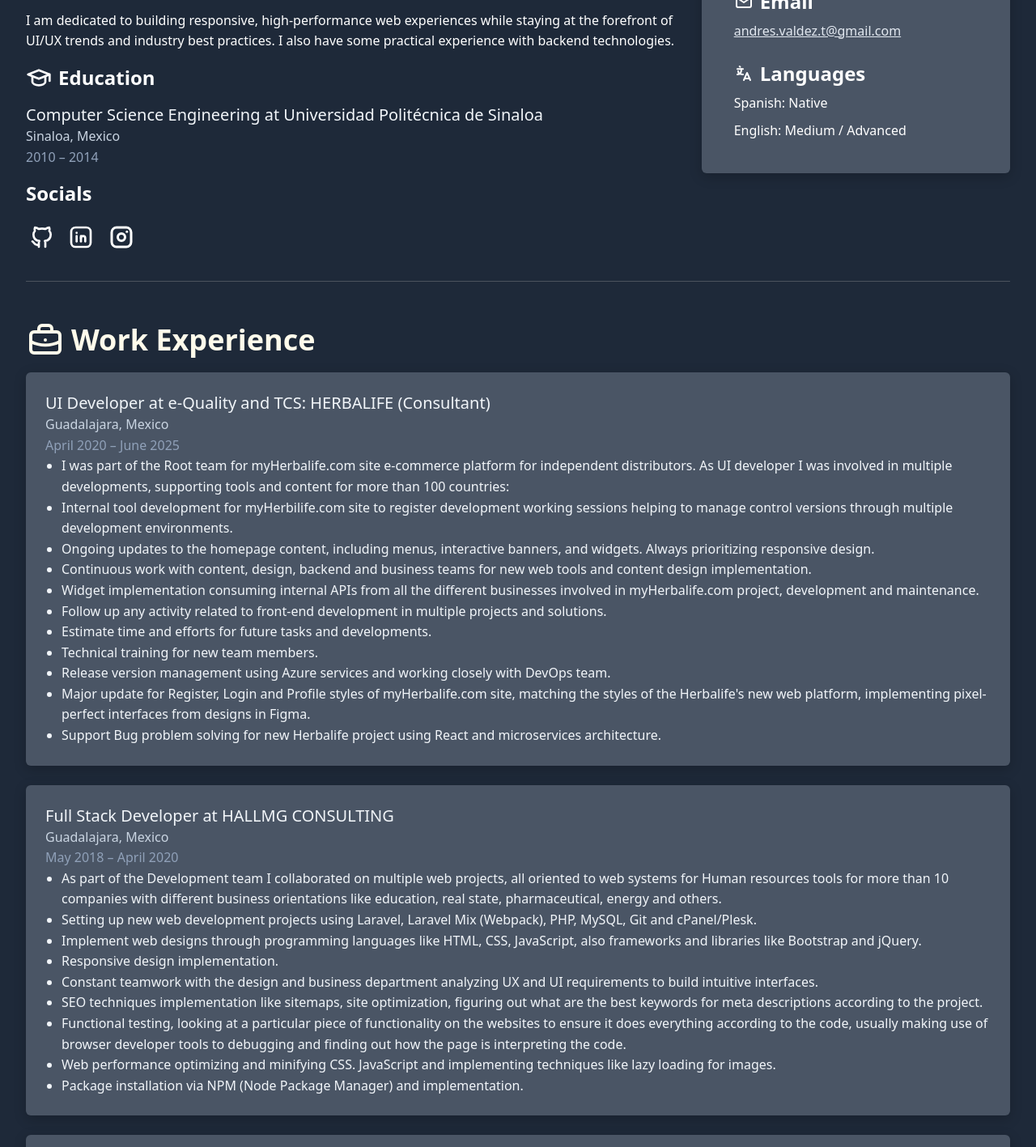
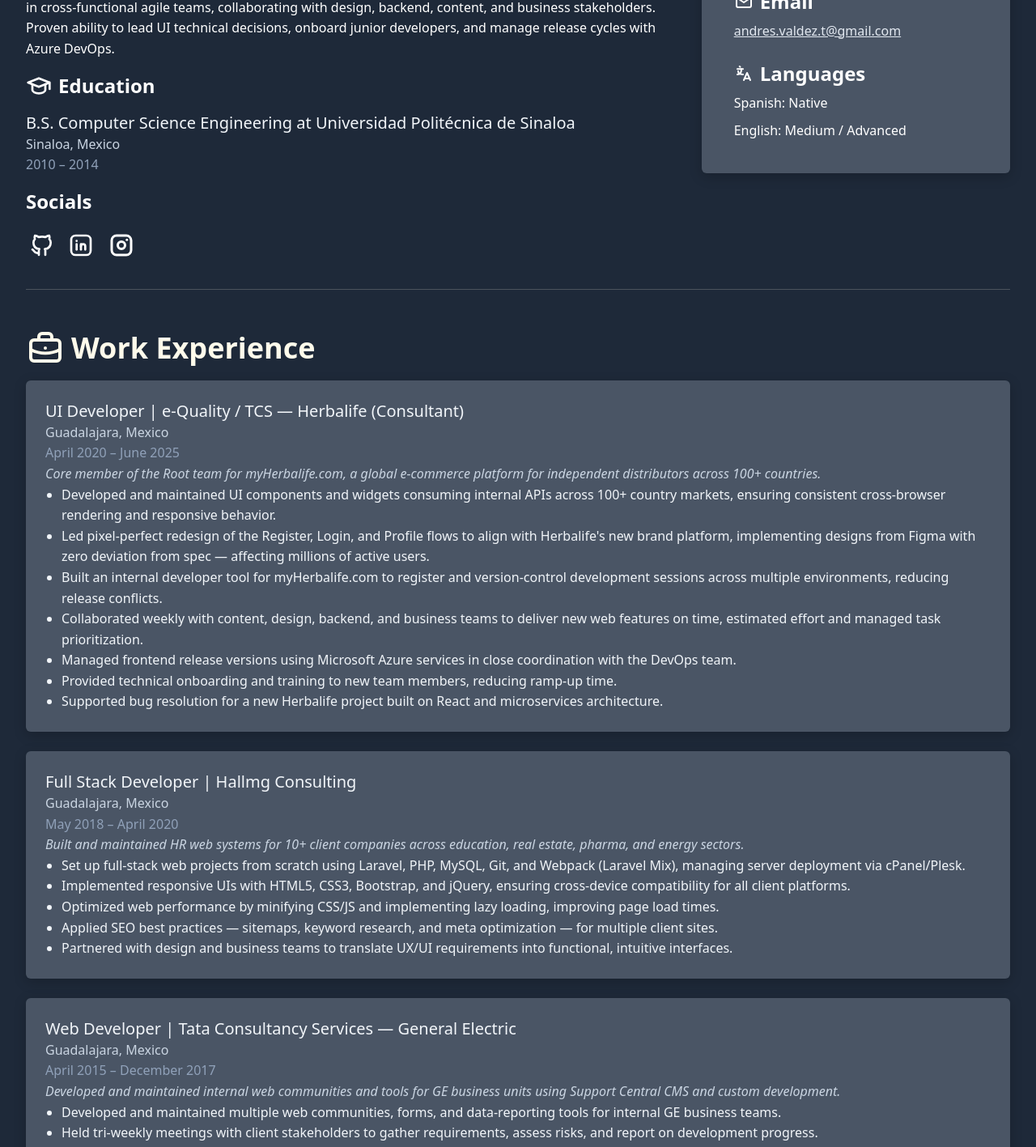
Before and after one commit to andresvaldezt/portfolio-vite-react, a React (Vite) app: page / in a window 1280 px wide. Shown: the part 280-1697 px from the top of the page at 81% size. Built offline with nearby package versions, Linux system fonts and the light colour scheme.

Commit message:
Refactor JobExperience and Home components for improved clarity and impact in descriptions

```diff
--- a/src/components/JobExperience.jsx
+++ b/src/components/JobExperience.jsx
@@ -10,49 +10,43 @@
                     </h2>
                 </header>
                 <div className='job grow flex flex-col rounded-md p-6 mb-6 bg-gray-600 light:bg-white light:shadow-[0px_4px_16px_rgb(0,0,0,0.2)] shadow-[0px_4px_16px_rgba(0,0,0,0.2)]'>
-                    <h5 className='font-medium text-lg sm:text-xl light:text-slate-700 text-slate-100'>UI Developer at e-Quality and TCS: HERBALIFE (Consultant) </h5>
+                    <h5 className='font-medium text-lg sm:text-xl light:text-slate-700 text-slate-100'>UI Developer | e-Quality / TCS — Herbalife (Consultant)</h5>
                     <p className='light:text-gray-700 text-slate-300'>Guadalajara, Mexico</p>
                     <p className='light:text-gray-500 text-slate-400'>April 2020 – June 2025</p>
+                    <p className='italic light:text-gray-700 text-slate-300'>Core member of the Root team for myHerbalife.com, a global e-commerce platform for independent distributors across 100+ countries.</p>
                     <ul className='light:text-slate-700 text-slate-100 list-disc ms-5'>
-                        <li>I was part of the Root team for myHerbalife.com site e-commerce platform for independent distributors. As UI developer I was involved in multiple developments, supporting tools and content for more than 100 countries:</li>
-                        <li>Internal tool development for myHerbilife.com site to register development working sessions helping to manage control versions through multiple development environments.</li>
-                        <li>Ongoing updates to the homepage content, including menus, interactive banners, and widgets. Always prioritizing responsive design.</li>
-                        <li>Continuous work with content, design, backend and business teams for new web tools and content design implementation.</li>
-                        <li>Widget implementation consuming internal APIs from all the different businesses involved in myHerbalife.com project, development and maintenance.</li>
-                        <li>Follow up any activity related to front-end development in multiple projects and solutions.</li>
-                        <li>Estimate time and efforts for future tasks and developments.</li>
-                        <li>Technical training for new team members.</li>
-                        <li>Release version management using Azure services and working closely with DevOps team.</li>
-                        <li>Major update for Register, Login and Profile styles of myHerbalife.com site, matching the styles of the Herbalife's new web platform, implementing pixel-perfect interfaces from designs in Figma.</li>
-                        <li>Support Bug problem solving for new Herbalife project using React and microservices architecture.</li>
+                        <li>Developed and maintained UI components and widgets consuming internal APIs across 100+ country markets, ensuring consistent cross-browser rendering and responsive behavior.</li>
+                        <li>Led pixel-perfect redesign of the Register, Login, and Profile flows to align with Herbalife's new brand platform, implementing designs from Figma with zero deviation from spec — affecting millions of active users.</li>
+                        <li>Built an internal developer tool for myHerbalife.com to register and version-control development sessions across multiple environments, reducing release conflicts.</li>
+                        <li>Collaborated weekly with content, design, backend, and business teams to deliver new web features on time, estimated effort and managed task prioritization.</li>
+                        <li>Managed frontend release versions using Microsoft Azure services in close coordination with the DevOps team.</li>
+                        <li>Provided technical onboarding and training to new team members, reducing ramp-up time.</li>
+                        <li>Supported bug resolution for a new Herbalife project built on React and microservices architecture.</li>
                     </ul>
                 </div>
                 <div className='job grow flex flex-col rounded-md p-6 mb-6 bg-gray-600 light:bg-white light:shadow-[0px_4px_16px_rgb(0,0,0,0.2)] shadow-[0px_4px_16px_rgba(0,0,0,0.2)]'>
-                    <h5 className='font-medium text-lg sm:text-xl light:text-slate-700 text-slate-100'>Full Stack Developer at HALLMG CONSULTING</h5>
+                    <h5 className='font-medium text-lg sm:text-xl light:text-slate-700 text-slate-100'>Full Stack Developer | Hallmg Consulting</h5>
                     <p className='light:text-gray-700 text-slate-300'>Guadalajara, Mexico</p>
                     <p className='light:text-gray-500 text-slate-400'>May 2018 – April 2020</p>
+                    <p className='italic light:text-gray-700 text-slate-300'>Built and maintained HR web systems for 10+ client companies across education, real estate, pharma, and energy sectors.</p>
                     <ul className='light:text-slate-700 text-slate-100 list-disc ms-5'>
-                        <li>As part of the Development team I collaborated on multiple web projects, all oriented to web systems for Human resources tools for more than 10 companies with different business orientations like education, real state, pharmaceutical, energy and others.</li>
-                        <li>Setting up new web development projects using Laravel, Laravel Mix (Webpack), PHP, MySQL, Git and cPanel/Plesk.</li>
-                        <li>Implement web designs through programming languages like HTML, CSS, JavaScript, also frameworks and libraries like Bootstrap and jQuery.</li>
-                        <li>Responsive design implementation.</li>
-                        <li>Constant teamwork with the design and business department analyzing UX and UI requirements to build intuitive interfaces.</li>
-                        <li>SEO techniques implementation like sitemaps, site optimization, figuring out what are the best keywords for meta descriptions according to the project.</li>
-                        <li>Functional testing, looking at a particular piece of functionality on the websites to ensure it does everything according to the code, usually making use of browser developer tools to debugging and finding out how the page is interpreting the code.</li>
-                        <li>Web performance optimizing and minifying CSS. JavaScript and implementing techniques like lazy loading for images.</li>
-                        <li>Package installation via NPM (Node Package Manager) and implementation.</li>
+                        <li>Set up full-stack web projects from scratch using Laravel, PHP, MySQL, Git, and Webpack (Laravel Mix), managing server deployment via cPanel/Plesk.</li>
+                        <li>Implemented responsive UIs with HTML5, CSS3, Bootstrap, and jQuery, ensuring cross-device compatibility for all client platforms.</li>
+                        <li>Optimized web performance by minifying CSS/JS and implementing lazy loading, improving page load times.</li>
+                        <li>Applied SEO best practices — sitemaps, keyword research, and meta optimization — for multiple client sites.</li>
+                        <li>Partnered with design and business teams to translate UX/UI requirements into functional, intuitive interfaces.</li>
                     </ul>
                 </div>
                 <div className='job grow flex flex-col rounded-md p-6 mb-6 bg-gray-600 light:bg-white light:shadow-[0px_4px_16px_rgb(0,0,0,0.2)] shadow-[0px_4px_16px_rgba(0,0,0,0.2)]'>
-                    <h5 className='font-medium text-lg sm:text-xl light:text-slate-700 text-slate-100'>Web Developer at TATA CONSULTANCY SERVICES (General Electric)  </h5>
+                    <h5 className='font-medium text-lg sm:text-xl light:text-slate-700 text-slate-100'>Web Developer | Tata Consultancy Services — General Electric</h5>
                     <p className='light:text-gray-700 text-slate-300'>Guadalajara, Mexico</p>
                     <p className='light:text-gray-500 text-slate-400'>April 2015 – December 2017</p>
+                    <p className='italic light:text-gray-700 text-slate-300'>Developed and maintained internal web communities and tools for GE business units using Support Central CMS and custom development.</p>
                     <ul className='light:text-slate-700 text-slate-100 list-disc ms-5'>
-                        <li>Development, maintenance and content administration for web communities and web tools working with Support Central CMS/API’s and entire custom developments.</li>
-                        <li>Meetings with the customer three times per week to take notes and analyze requirements, timelines and risks for future developments; keep the customer updated on the current developments and maintenance activities for web communities, tools, forms and databases.</li>
-                        <li>Write documentation and support users on how to use data report control tools.</li>
-                        <li>Support documentation and help desk teams in multiple solving problem tasks.</li>
-                        <li>Technical training for new team members.</li>
+                        <li>Developed and maintained multiple web communities, forms, and data-reporting tools for internal GE business teams.</li>
+                        <li>Held tri-weekly meetings with client stakeholders to gather requirements, assess risks, and report on development progress.</li>
+                        <li>Wrote technical documentation and user guides for data report control tools, supported help desk teams.</li>
+                        <li>Trained new team members on internal tools and development standards.</li>
                     </ul>
                 </div>
             </section>
--- a/src/pages/Home.jsx
+++ b/src/pages/Home.jsx
@@ -17,20 +17,13 @@
                         About Me
                     </h2>
                     <p className='mb-4 light:text-black'>
-                        Computer Science Engineering graduated from Universidad Politécnica de Sinaloa with a deep
-                        passion for the IT ecosystem. Proficient in TypeScript and JavaScript (ES6+) with a strong focus on
-                        the React ecosystem and modern frontend architectures.
-                    </p>
-                    <p>
-                        I am dedicated to building responsive,
-                        high-performance web experiences while staying at the forefront of UI/UX trends and industry best
-                        practices. I also have some practical experience with backend technologies.
+                        Frontend Developer with 7+ years of experience building scalable, high-performance web platforms. Specialized in the React and TypeScript ecosystem, with a strong track record delivering pixel-perfect, responsive interfaces for global e-commerce platforms serving 100+ country markets. Experienced working in cross-functional agile teams, collaborating with design, backend, content, and business stakeholders. Proven ability to lead UI technical decisions, onboard junior developers, and manage release cycles with Azure DevOps.
                     </p>
                     <h3 className="flex items-center gap-2 text-2xl font-bold my-4">
                         <IconSchool stroke={2} size={32}/>
                         Education
                     </h3>
-                    <h5 className='font-medium text-lg sm:text-xl light:text-slate-700 text-slate-100'>Computer Science Engineering at Universidad Politécnica de Sinaloa</h5>
+                    <h5 className='font-medium text-lg sm:text-xl light:text-slate-700 text-slate-100'>B.S. Computer Science Engineering at Universidad Politécnica de Sinaloa</h5>
                     <p className='light:text-gray-700 text-slate-300'>Sinaloa, Mexico</p>
                     <p className='light:text-gray-500 text-slate-400'>2010 – 2014</p>
                     <h5 className="text-2xl font-bold flex items-center gap-2 mb-4 mt-4">
```
